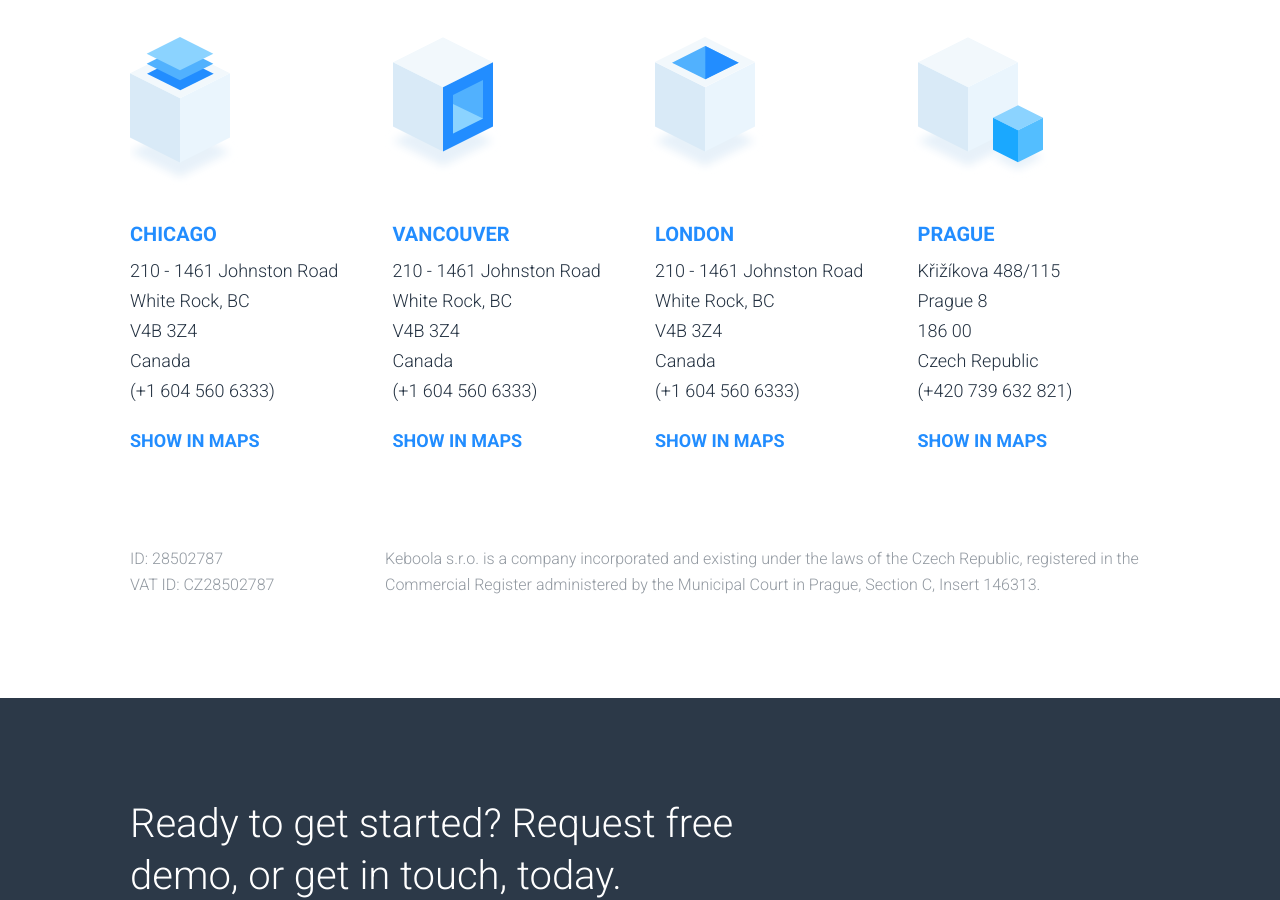
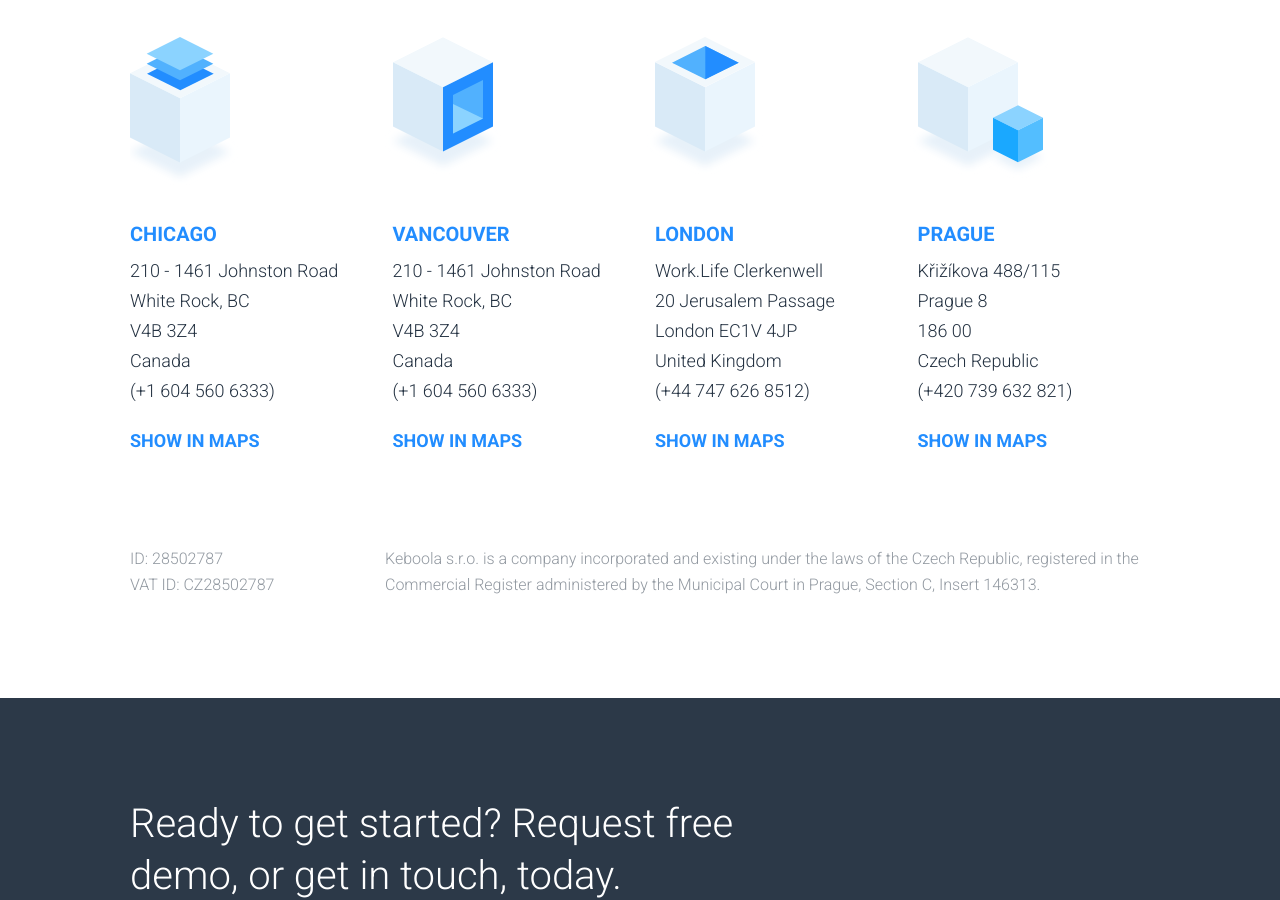
Before and after one commit to keboola/website, a Jekyll site: the page built from _about/about.md, in a window 1280 px wide and 900 px high, scrolled down 3569 px. Built offline with Jekyll 4.4.1, drawn with Linux system fonts in a browser that asks for light colours; nearby versions of some CDN libraries.

Commit message:
Update from Forestry.io - Updated about.md

```diff
--- a/_about/about.md
+++ b/_about/about.md
@@ -132,8 +132,8 @@
     address: "<p>210 - 1461 Johnston Road <br>White Rock, BC <br>V4B 3Z4 <br>Canada
       <br>(+1 604 560 6333)</p>"
   - name: LONDON
-    address: "<p>210 - 1461 Johnston Road <br>White Rock, BC <br>V4B 3Z4 <br>Canada
-      <br>(+1 604 560 6333)</p>"
+    address: "<p>Work.Life Clerkenwell<br>20 Jerusalem Passage<br>London EC1V 4JP<br>United
+      Kingdom<br>(+44 747 626 8512)</p>"
   - name: PRAGUE
     address: "<p>Křižíkova 488/115 <br>Prague 8 <br>186 00 <br>Czech Republic <br>(+420
       739 632 821)</p>"
```
